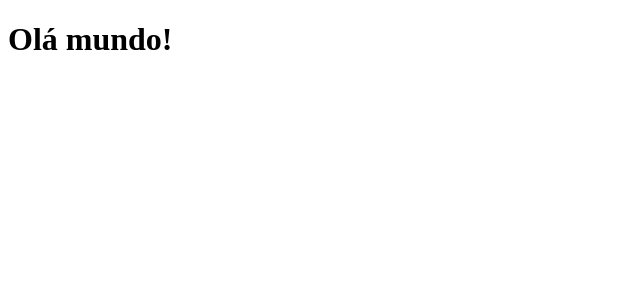
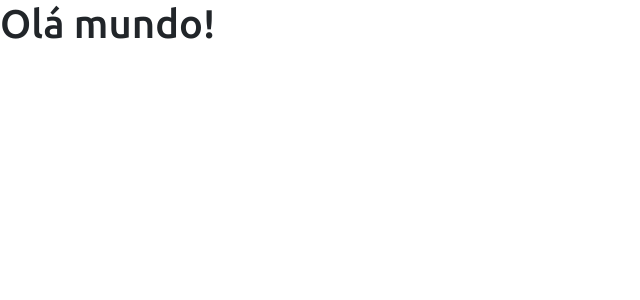
Before and after one commit to mscorp-ce/sds3, a React (Create React App) app in the folder frontend/: page / in a window 1280 px wide. Shown: the top 300 px of the page, without its empty margins (0-640 px from the left). Built offline with nearby package versions, Linux system fonts and the light colour scheme.

Commit message:
Bootstrap

```diff
--- a/frontend/package.json
+++ b/frontend/package.json
@@ -10,6 +10,7 @@
     "@types/node": "^12.20.24",
     "@types/react": "^17.0.20",
     "@types/react-dom": "^17.0.9",
+    "bootstrap": "^5.1.1",
     "react": "^17.0.2",
     "react-dom": "^17.0.2",
     "react-scripts": "4.0.3",
--- /dev/null
+++ b/frontend/src/assets/css/styles.css
@@ -0,0 +1,32 @@
+@import url('https://fonts.googleapis.com/css2?family=Ubuntu:wght@300;400;500;700&display=swap');
+:root {
+    --color-primary: #FF8400;
+}
+
+html, body {
+    height: 100%;
+    font-family: "Ubuntu", sans-serif;
+}
+
+#root {
+    display: flex;
+    flex-direction: column;
+    height: 100%;
+}
+
+.content {
+    flex: 1 0 auto;
+}
+
+.footer {
+    flex-shrink: 0;
+    text-align: center;
+}
+
+.bg-primary {
+    background-color: var(--color-primary) !important;
+}
+
+.text-primary {
+    color: var(--color-primary) !important;
+}
--- a/frontend/src/index.tsx
+++ b/frontend/src/index.tsx
@@ -1,5 +1,7 @@
 import React from 'react';
 import ReactDOM from 'react-dom';
+import 'bootstrap/dist/css/bootstrap.css';
+import '././assets/css/styles.css';
 import App from './App';
 
 ReactDOM.render(
--- a/frontend/tsconfig.json
+++ b/frontend/tsconfig.json
@@ -1,6 +1,6 @@
 {
   "compilerOptions": {
-    "baseUrl": ".s/src",
+    "baseUrl": "./src",
     "target": "es5",
     "lib": [
       "dom",
```
Also changed, not shown: 2 other files (tests, documents, lock files or other folders).
